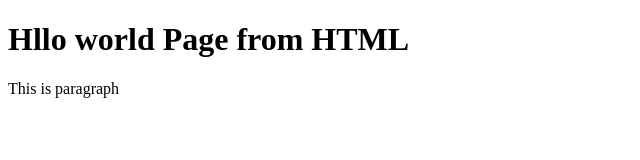
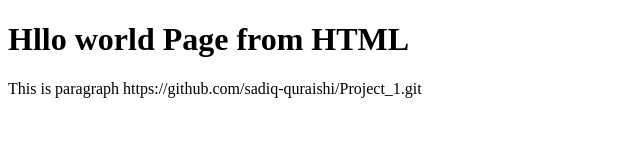
Before and after one commit to sadiq-quraishi/Project_1, a plain HTML site: page Index.html in a window 1280 px wide. Shown: the whole page, without its empty margins (0-640 px from the left). Drawn offline with Linux system fonts and the light colour scheme.

Commit message:
this is last commit

```diff
--- a/Index.html
+++ b/Index.html
@@ -9,6 +9,7 @@
     <h1>Hllo world Page from HTML</h1>
     <p>
         This is paragraph
+        https://github.com/sadiq-quraishi/Project_1.git
     </p>
 </body>
 </html>
```
